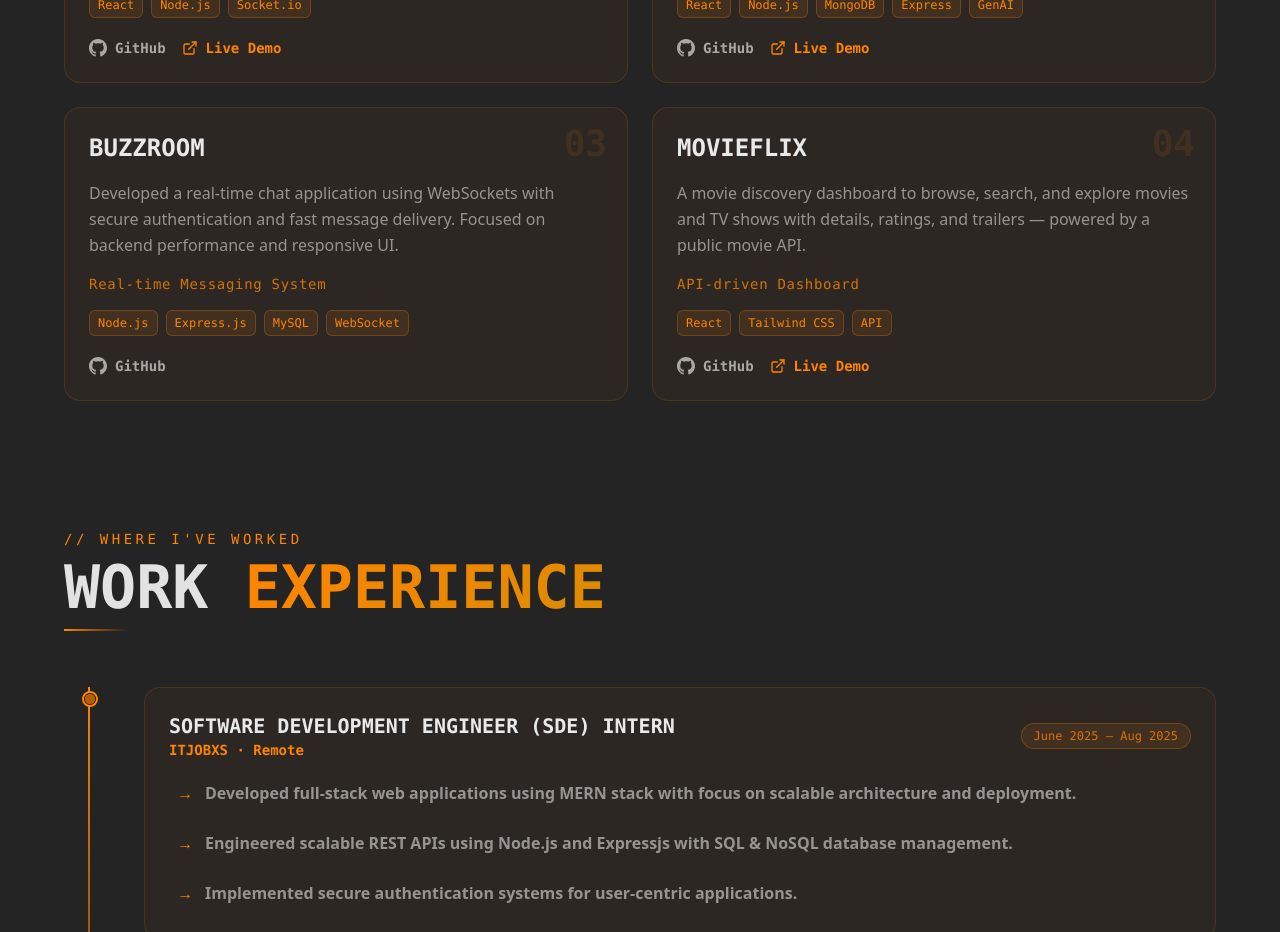
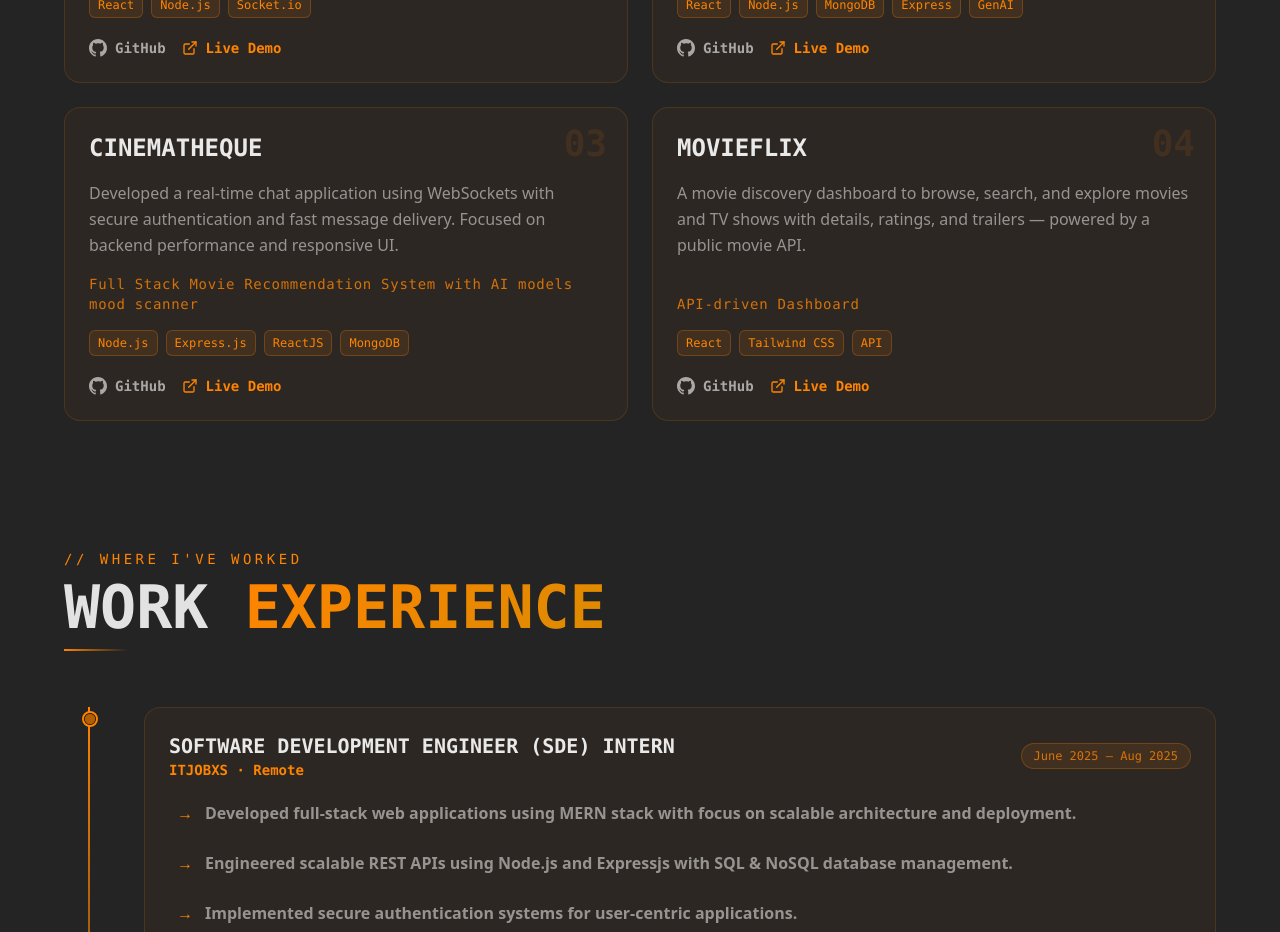
Before and after one commit to UdayVaidya/Portfolio_Website, a React (Vite) app: page / in a window 1280 px wide. Shown: the part 2860-3792 px from the top of the page. Built offline with nearby package versions, Linux system fonts and the light colour scheme.

Commit message:
feat: Add CineMatheque project with its thumbnail, update existing project details with specific GitHub links, and implement thumbnail preloading for improved display.

```diff
--- a/src/components/Project/Project.jsx
+++ b/src/components/Project/Project.jsx
@@ -1,5 +1,5 @@
 import { motion, AnimatePresence } from "framer-motion";
-import { useState, Fragment } from "react";
+import { useState, useEffect, Fragment } from "react";
 
 const fadeUp = {
     hidden: { opacity: 0, y: 40 },
@@ -18,7 +18,7 @@ const projects = [
         description:
             "Built a real-time collaborative code editor where multiple users can edit code together using WebSockets. Implemented authentication and handled live syncing between users for smooth editing.",
         tags: ["React", "Node.js", "Socket.io"],
-        github: "https://github.com/UdayVaidya",
+        github: "https://github.com/UdayVaidya/CodeFlow-Nexus",
         live: "https://code-flow-nexus.vercel.app/",
         sub: "Real-time Collaboration Tool",
         accent: "#ff8400",
@@ -29,29 +29,29 @@ const projects = [
         description:
             "AI-powered job tracking application with GenAI for intelligent job search and recommendations. Integrated 2 GenAI APIs for skills extraction from resumes",
         tags: ["React", "Node.js", "MongoDB", "Express", "GenAI"],
-        github: "https://github.com/UdayVaidya",
+        github: "https://github.com/UdayVaidya/AI-Job-Tracker",
         live: "https://ai-job-tracker-kappa.vercel.app/",
         sub: "AI-assisted Productivity App",
         accent: "#ff8400",
         thumbnail: "/thumbnails/AIJobTracker.png"
     },
     {
-        title: "BuzzRoom",
+        title: "CineMatheque",
         description:
             "Developed a real-time chat application using WebSockets with secure authentication and fast message delivery. Focused on backend performance and responsive UI.",
-        tags: ["Node.js", "Express.js", "MySQL", "WebSocket"],
-        github: "https://github.com/UdayVaidya",
-        live: "",
-        sub: "Real-time Messaging System",
+        tags: ["Node.js", "Express.js", "ReactJS", "MongoDB"],
+        github: "https://github.com/UdayVaidya/CineMathe2ue",
+        live: "https://cine-mathe2ue.vercel.app",
+        sub: "Full Stack Movie Recommendation System with AI models mood scanner",
         accent: "#ff8400",
-        thumbnail: ""
+        thumbnail: "/thumbnails/CineMathe2ue.png"
     },
     {
         title: "MovieFlix",
         description:
             "A movie discovery dashboard to browse, search, and explore movies and TV shows with details, ratings, and trailers — powered by a public movie API.",
         tags: ["React", "Tailwind CSS", "API"],
-        github: "https://github.com/UdayVaidya",
+        github: "https://github.com/UdayVaidya/Movie-Flix",
         live: "https://movie-flix-roan.vercel.app/",
         sub: "API-driven Dashboard",
         accent: "#ff8400",
@@ -140,7 +140,15 @@ const SectionHeading = ({ label, title, highlight }) => (
 const Project = () => {
     const [hoveredIndex, setHoveredIndex] = useState(null);
 
-    console.log(window.innerWidth)
+    // Preload all thumbnails on mount so hover is instant
+    useEffect(() => {
+        projects.forEach((proj) => {
+            if (proj.thumbnail) {
+                const img = new Image();
+                img.src = proj.thumbnail;
+            }
+        });
+    }, []);
 
     return (
         <section id="projects" className="relative py-24 px-[5%] overflow-hidden">
@@ -272,7 +280,7 @@ const Project = () => {
                                         mass: 0.6,
                                     }}
                                     className="absolute right-0 top-1/2 -translate-y-1/2
-                                            w-72 rounded-xl overflow-hidden
+                                            w-110 rounded-xl overflow-hidden
                                             border border-white/10 shadow-2xl
                                             pointer-events-none hidden lg:block"
                                 >
@@ -280,6 +288,8 @@ const Project = () => {
                                         src={proj.thumbnail}
                                         alt={proj.title}
                                         className="w-full h-full object-cover"
+                                        loading="eager"
+                                        decoding="async"
                                     />
                                 </motion.div>
                             )}
```
Also changed, not shown: 1 other file (tests, documents, lock files or other folders).
